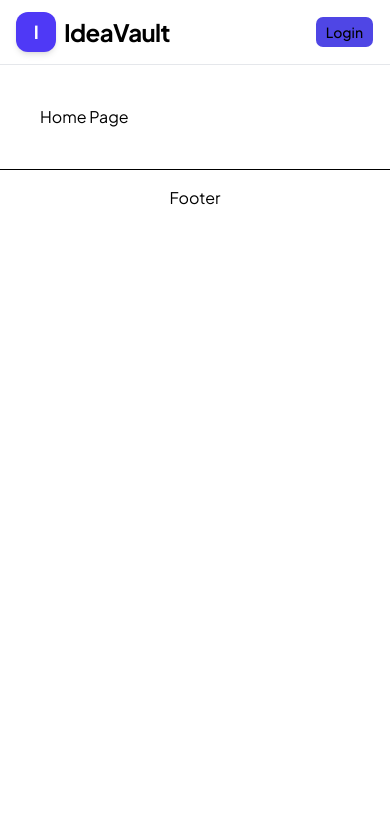
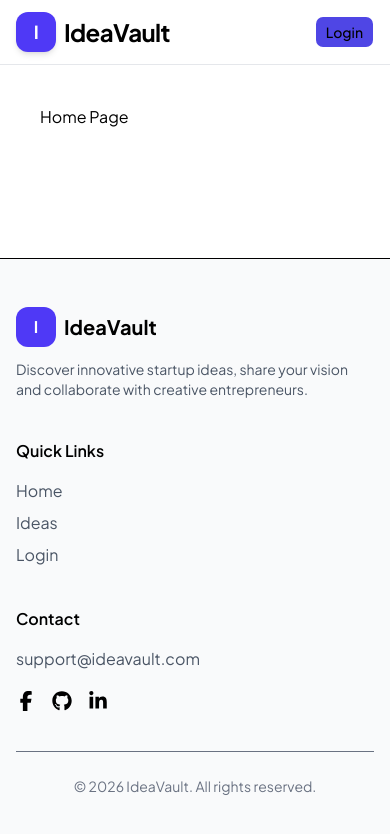
Before and after one commit to Arif7991/idea-vault-client, a Next.js app: page / in a window 390 px wide. Shown: the top 834 px of the page. Built offline with nearby package versions, Linux system fonts and the light colour scheme.

Commit message:
Create responsive footer

```diff
--- a/package.json
+++ b/package.json
@@ -16,6 +16,7 @@
     "radix-ui": "^1.6.1",
     "react": "19.2.4",
     "react-dom": "19.2.4",
+    "react-icons": "^5.7.0",
     "shadcn": "^4.12.0",
     "tailwind-merge": "^3.6.0",
     "tw-animate-css": "^1.4.0"
--- a/src/components/shared/Footer.jsx
+++ b/src/components/shared/Footer.jsx
@@ -1,7 +1,87 @@
+import Link from "next/link";
+import {
+  FaFacebookF,
+  FaGithub,
+  FaLinkedinIn,
+} from "react-icons/fa6";
+
 export default function Footer() {
   return (
-    <footer className="border-t p-4 text-center">
-      Footer
+    <footer className="mt-auto border-t bg-gray-50">
+      <div className="container py-12">
+
+        <div className="grid gap-10 md:grid-cols-3">
+
+          {/* Logo */}
+          <div>
+            <div className="mb-3 flex items-center gap-2">
+              <div className="flex h-10 w-10 items-center justify-center rounded-xl bg-indigo-600 font-bold text-white">
+                I
+              </div>
+
+              <h2 className="text-xl font-bold">
+                IdeaVault
+              </h2>
+            </div>
+
+            <p className="text-sm text-gray-600">
+              Discover innovative startup ideas,
+              share your vision and collaborate
+              with creative entrepreneurs.
+            </p>
+          </div>
+
+          {/* Links */}
+          <div>
+            <h3 className="mb-4 font-semibold">
+              Quick Links
+            </h3>
+
+            <div className="flex flex-col gap-2 text-gray-600">
+
+              <Link href="/">Home</Link>
+
+              <Link href="/ideas">
+                Ideas
+              </Link>
+
+              <Link href="/login">
+                Login
+              </Link>
+
+            </div>
+          </div>
+
+          {/* Contact */}
+          <div>
+            <h3 className="mb-4 font-semibold">
+              Contact
+            </h3>
+
+            <p className="text-gray-600">
+              support@ideavault.com
+            </p>
+
+            <div className="mt-5 flex gap-4 text-xl">
+
+              <FaFacebookF className="cursor-pointer transition hover:text-indigo-600" />
+
+              <FaGithub className="cursor-pointer transition hover:text-indigo-600" />
+
+              <FaLinkedinIn className="cursor-pointer transition hover:text-indigo-600" />
+
+            </div>
+
+          </div>
+
+        </div>
+
+        <div className="mt-10 border-t pt-6 text-center text-sm text-gray-500">
+          © {new Date().getFullYear()} IdeaVault.
+          All rights reserved.
+        </div>
+
+      </div>
     </footer>
   );
 }
```
Also changed, not shown: 1 other file (tests, documents, lock files or other folders).
